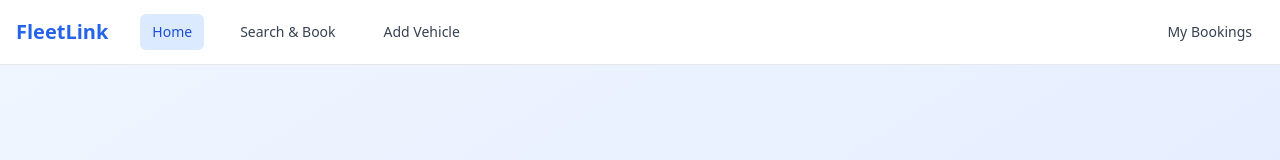
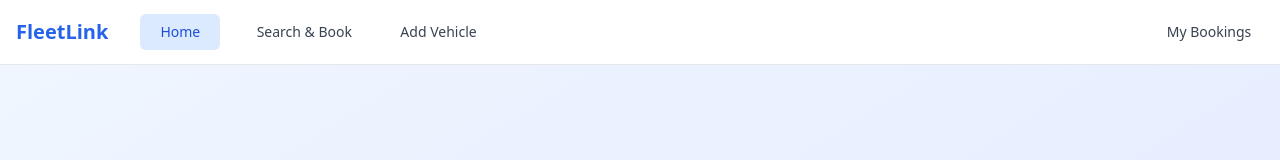
Before and after one commit to Somye55/knovator_assignment, a Next.js app in the folder frontend/: page / in a window 1280 px wide. Shown: the top 160 px of the page. Built offline with nearby package versions, Linux system fonts and the light colour scheme.

Commit message:
fix: fix layout shifting due to loader

```diff
--- a/frontend/components/Loader.tsx
+++ b/frontend/components/Loader.tsx
@@ -2,7 +2,7 @@
 
 export default function Loader() {
   return (
-    <div className="fixed inset-0 bg-white bg-opacity-90 backdrop-blur-sm flex items-center justify-center z-50" style={{ top: '64px' }}>
+    <div className="fixed top-16 left-0 right-0 bottom-0 bg-white bg-opacity-90 backdrop-blur-sm flex items-center justify-center z-50">
       <div className="text-center">
         {/* Pulse animation circle */}
         <div className="relative">
--- a/frontend/components/Navbar.tsx
+++ b/frontend/components/Navbar.tsx
@@ -17,7 +17,7 @@ export default function Navbar() {
             <div className="hidden md:flex space-x-6">
               <Link
                 href="/"
-                className={`px-3 py-2 rounded-md text-sm font-medium transition-colors duration-200 ${
+                className={`px-3 py-2 rounded-md text-sm font-medium transition-colors duration-200 min-w-[80px] text-center ${
                   pathname === '/'
                     ? 'bg-blue-100 text-blue-700'
                     : 'text-gray-700 hover:text-blue-600 hover:bg-gray-100'
@@ -27,7 +27,7 @@ export default function Navbar() {
               </Link>
               <Link
                 href="/search-book"
-                className={`px-3 py-2 rounded-md text-sm font-medium transition-colors duration-200 ${
+                className={`px-3 py-2 rounded-md text-sm font-medium transition-colors duration-200 min-w-[120px] text-center ${
                   pathname === '/search-book'
                     ? 'bg-blue-100 text-blue-700'
                     : 'text-gray-700 hover:text-blue-600 hover:bg-gray-100'
@@ -37,7 +37,7 @@ export default function Navbar() {
               </Link>
               <Link
                 href="/add-vehicle"
-                className={`px-3 py-2 rounded-md text-sm font-medium transition-colors duration-200 ${
+                className={`px-3 py-2 rounded-md text-sm font-medium transition-colors duration-200 min-w-[100px] text-center ${
                   pathname === '/add-vehicle'
                     ? 'bg-blue-100 text-blue-700'
                     : 'text-gray-700 hover:text-blue-600 hover:bg-gray-100'
@@ -50,7 +50,7 @@ export default function Navbar() {
           <div className="flex items-center space-x-4">
             <Link
               href="/my-bookings"
-              className={`px-3 py-2 rounded-md text-sm font-medium transition-colors duration-200 ${
+              className={`px-3 py-2 rounded-md text-sm font-medium transition-colors duration-200 min-w-[110px] text-center ${
                 pathname === '/my-bookings'
                   ? 'bg-blue-100 text-blue-700'
                   : 'text-gray-700 hover:text-blue-600 hover:bg-gray-100'
--- a/frontend/src/app/globals.css
+++ b/frontend/src/app/globals.css
@@ -18,6 +18,13 @@ html,
 body {
   max-width: 100vw;
   overflow-x: hidden;
+  min-height: 100vh;
+}
+
+/* Maintain layout during page transitions */
+.main-content {
+  min-height: calc(100vh - 4rem); /* Account for navbar height */
+  position: relative;
 }
 
 /* body {
--- a/frontend/src/app/layout.tsx
+++ b/frontend/src/app/layout.tsx
@@ -27,7 +27,9 @@ export default function RootLayout({
     <html lang="en">
       <body className={`${geistSans.variable} ${geistMono.variable}`}>
         <Navbar />
-        {children}
+        <div className="main-content">
+          {children}
+        </div>
       </body>
     </html>
   );
```
